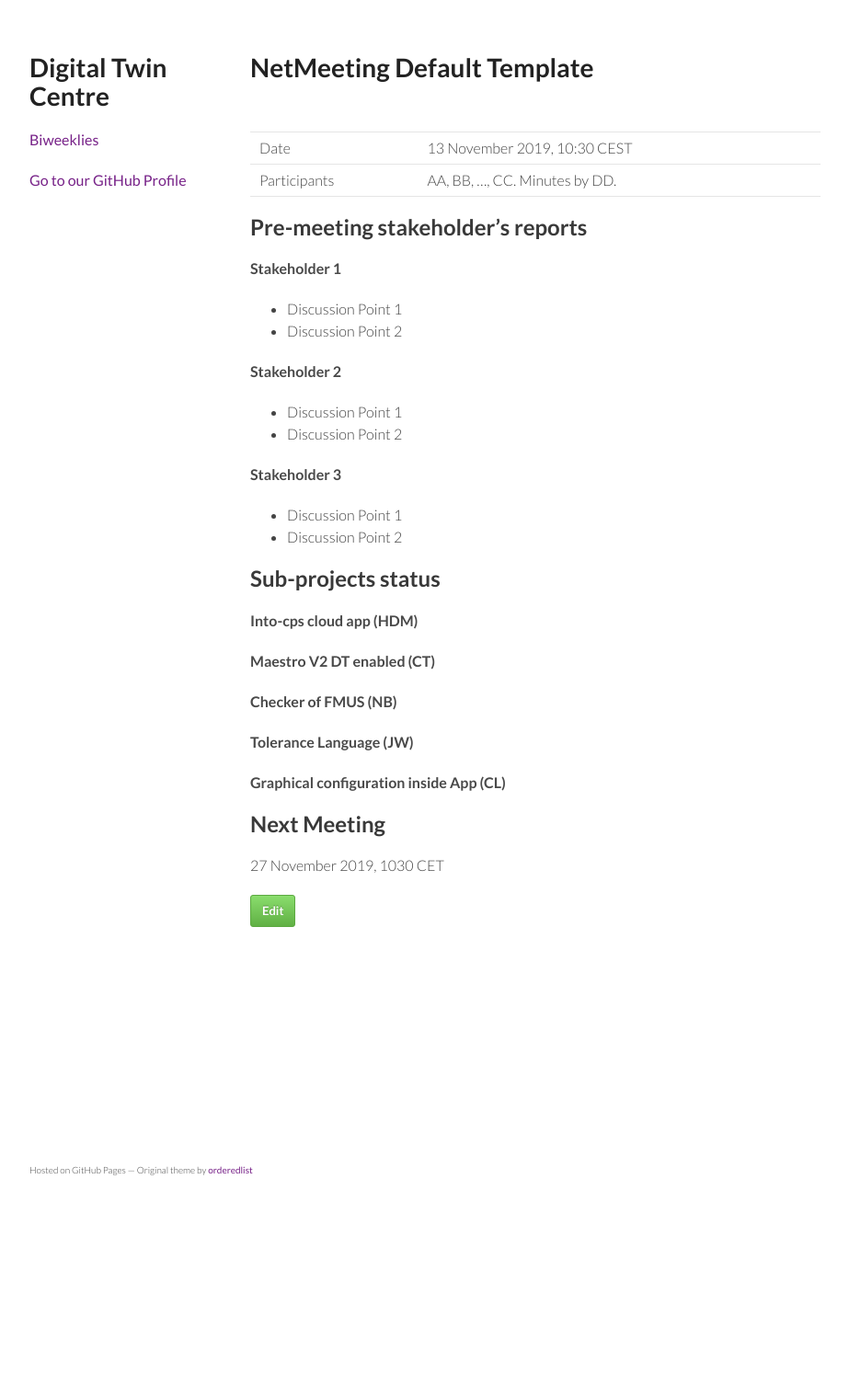
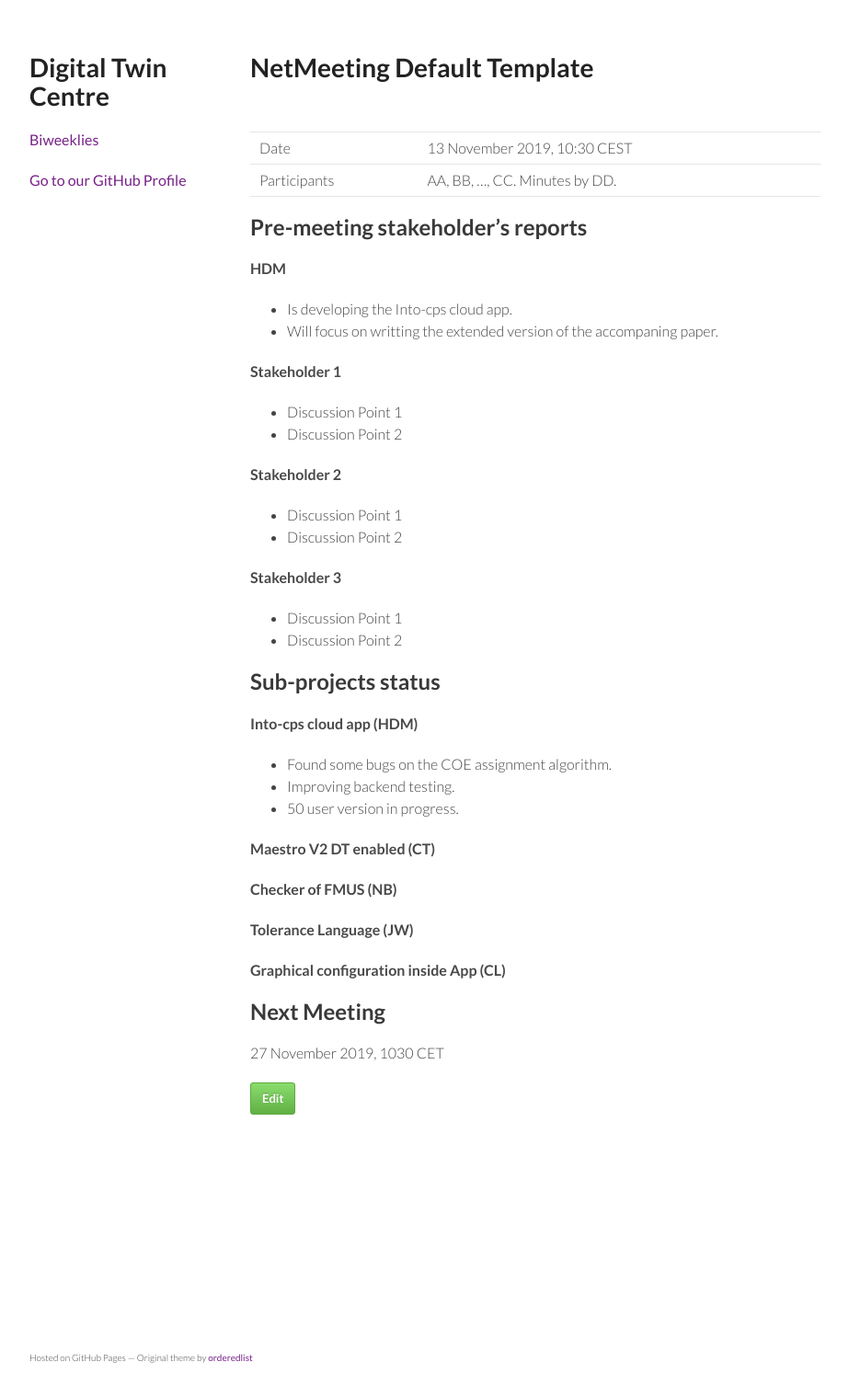
Before and after one commit to digitaltwincentre/digitaltwincentre.github.io, a Jekyll site: the page built from _biweeklies/Biweekly-8.md, in a window 1280 px wide. Shown: the whole page at 92% size, without its empty margins (178-1101 px from the left). Built offline with Jekyll 4.4.1, drawn with Linux system fonts in a browser that asks for light colours; nearby versions of some CDN libraries; before the commit the page ends 1302 px from its top, so only the background shows below that.

Commit message:
Update Biweekly-8.md

```diff
--- a/_biweeklies/Biweekly-8.md
+++ b/_biweeklies/Biweekly-8.md
@@ -22,6 +22,10 @@ date: 13 November 2019, 1030 CEST
 <!-- Please keep in mind that the minutes are publicly available, and that
 private information must be stored elsewhere.  -->
 
+#### HDM
+* Is developing the Into-cps cloud app.
+* Will focus on writting the extended version of the accompaning paper.
+
 #### Stakeholder 1
 * Discussion Point 1
 * Discussion Point 2
@@ -39,6 +43,9 @@ private information must be stored elsewhere.  -->
 
 
 #### Into-cps cloud app (HDM)
+* Found some bugs on the COE assignment algorithm.
+* Improving backend testing.
+* 50 user version in progress.
 
 #### Maestro V2 DT enabled (CT)
 
```
